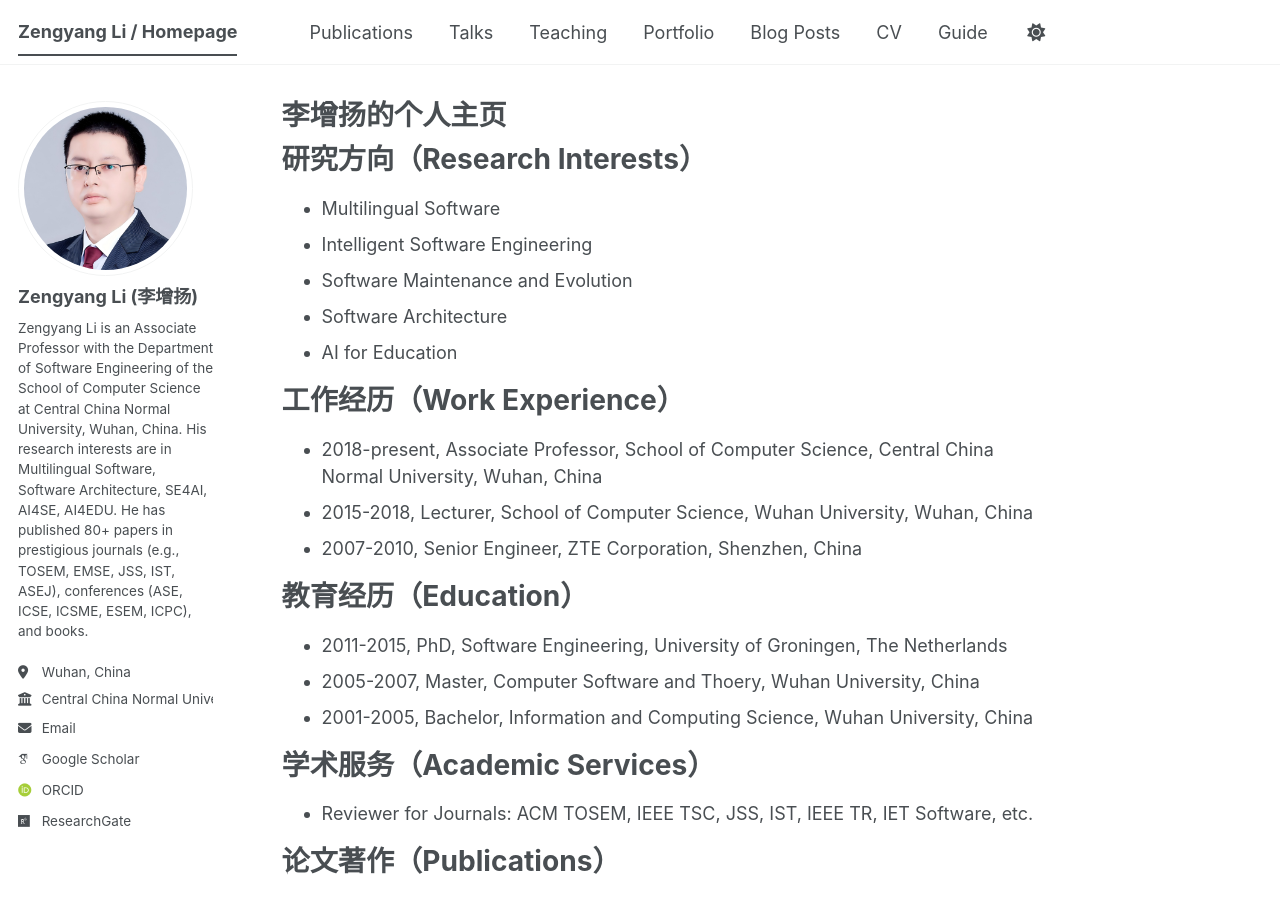
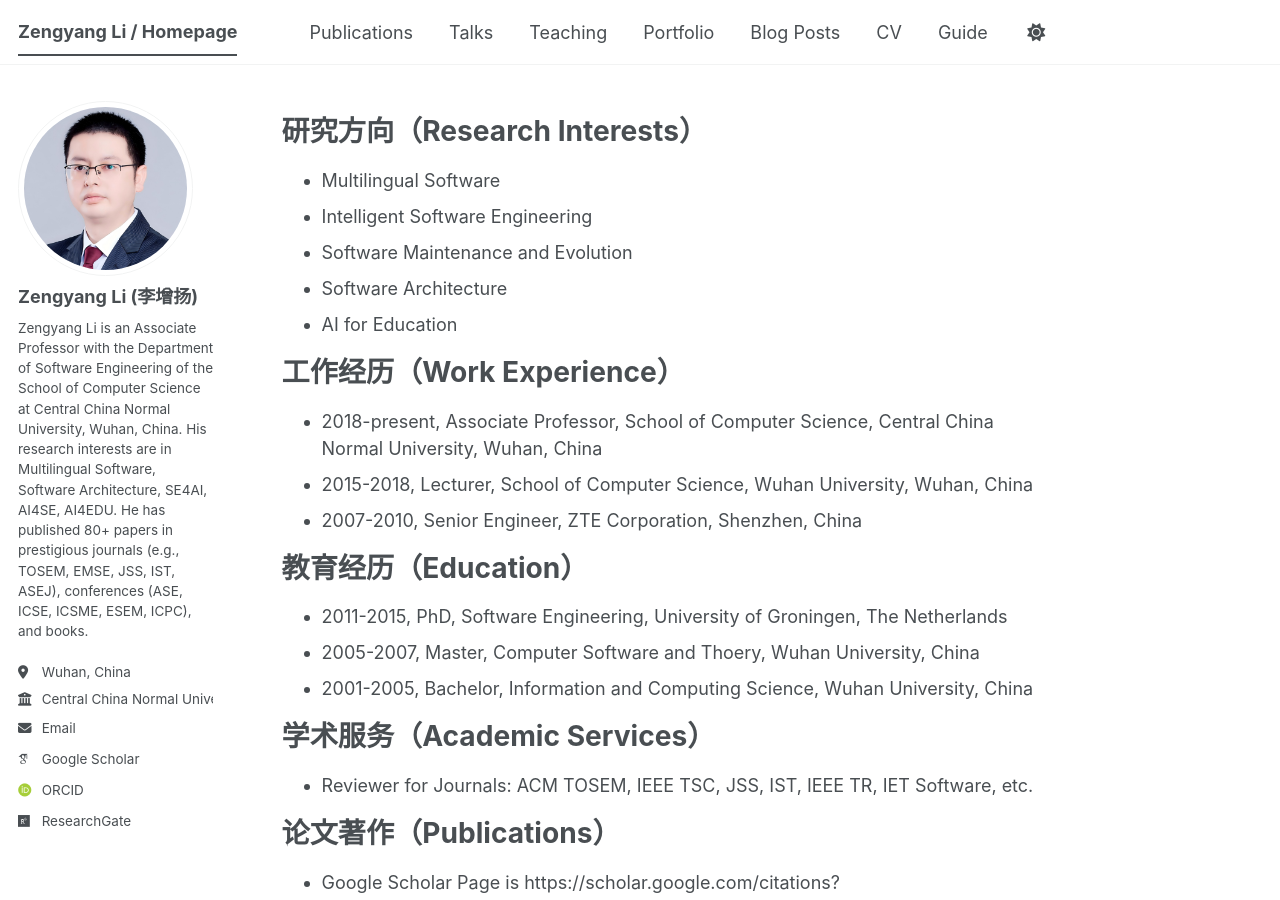
Before and after one commit to zengyang/zengyang.github.io, a Jekyll site: the page built from _pages/about.md, in a window 1280 px wide and 900 px high. Built offline with Jekyll 4.4.1, drawn with Linux system fonts in a browser that asks for light colours; some web fonts are replaced; a script bundle is joined from its source files by our own code; library files that are not in the unit come from our copies.

Commit message:
Remove title from about page

```diff
--- a/_pages/about.md
+++ b/_pages/about.md
@@ -1,6 +1,6 @@
 ---
 permalink: /
-title: "李增扬的个人主页"
+title: ""
 author_profile: true
 redirect_from:
   - /about/
```
